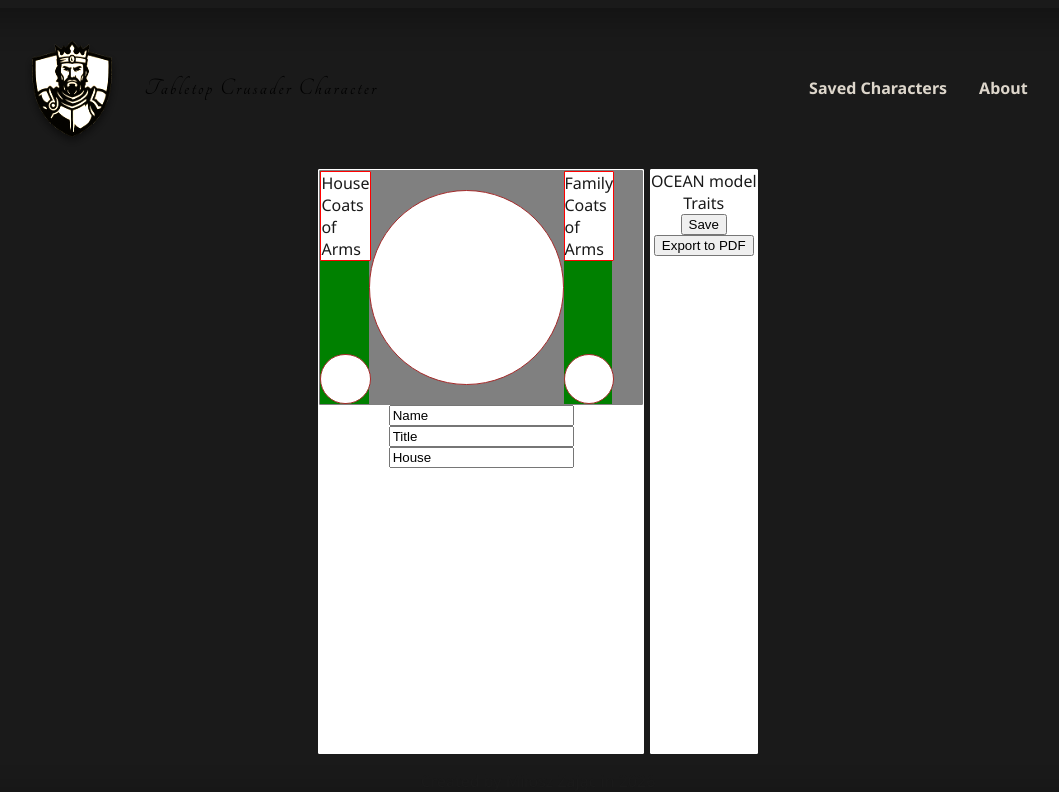
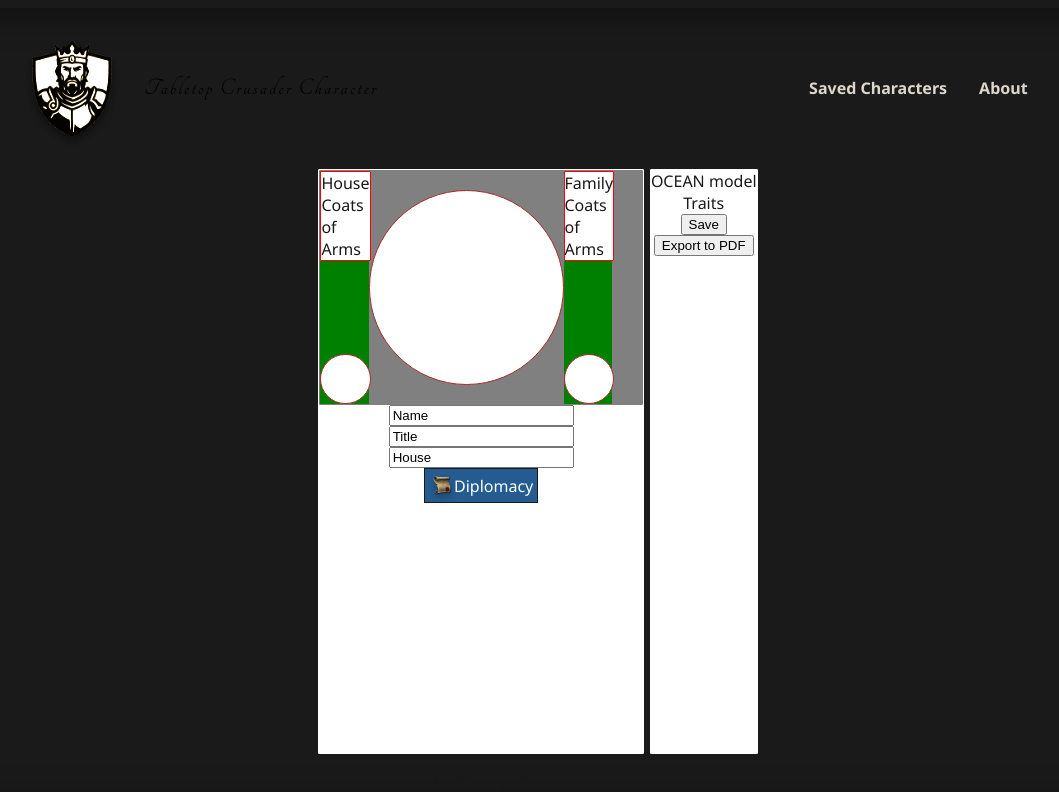
Before and after one commit to kaioraul/rpg_character_generator_pdxbased, a Next.js app: page / in a window 1280 px wide. Shown: the top 792 px of the page, without its empty margins (102-1161 px from the left). Built offline with nearby package versions, Linux system fonts and the light colour scheme; a web font is replaced by a local one.

Commit message:
style: added diplomacy skeleton

```diff
--- a/src/app/page.module.css
+++ b/src/app/page.module.css
@@ -91,3 +91,13 @@
   border: 1px solid white;
   border-radius: 1px;
 }
+
+.diplomacy {
+  display: flex;
+  flex-direction: row;
+  align-items: center;
+  background: rgb(36, 92, 145);
+  color: white;
+  border: 1px solid var(--black-marble-color);
+  padding: 4px;
+}
--- a/src/app/page.tsx
+++ b/src/app/page.tsx
@@ -1,4 +1,7 @@
+import Image from "next/image";
+
 import css from "./page.module.css";
+import diplomacyImage from "../images/diplomacy.png";
 
 export default function Home() {
   return (
@@ -18,15 +21,23 @@ export default function Home() {
         <input readOnly type="text" id="name" name="name" value="Name" />
         <input readOnly type="text" id="title" name="title" value="Title" />
         <input readOnly type="text" id="house" name="house" value="House" />
-      </div>
-      <div className={css.secondContainer}>
         <div className={css.skills}>
-          <div className={css.diplomacy}></div>
+          <div className={css.diplomacy}>
+            <Image
+              src={diplomacyImage}
+              alt="Diplomacy"
+              width={25}
+              height={25}
+            />
+            Diplomacy
+          </div>
           <div className={css.martial}></div>
           <div className={css.stewardship}></div>
           <div className={css.intrigue}></div>
           <div className={css.learning}></div>
         </div>
+      </div>
+      <div className={css.secondContainer}>
         <div>OCEAN model</div>
         <div>Traits</div>
         <button>Save</button>
```
